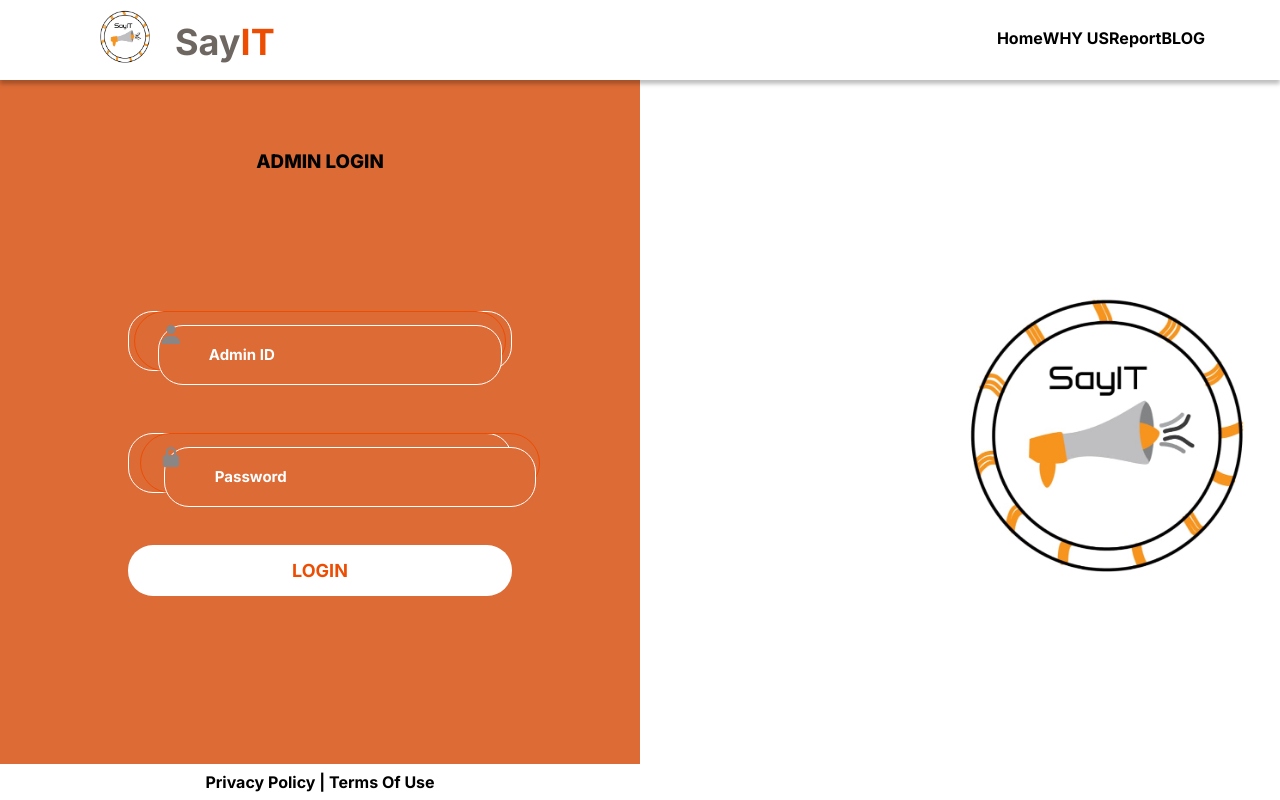
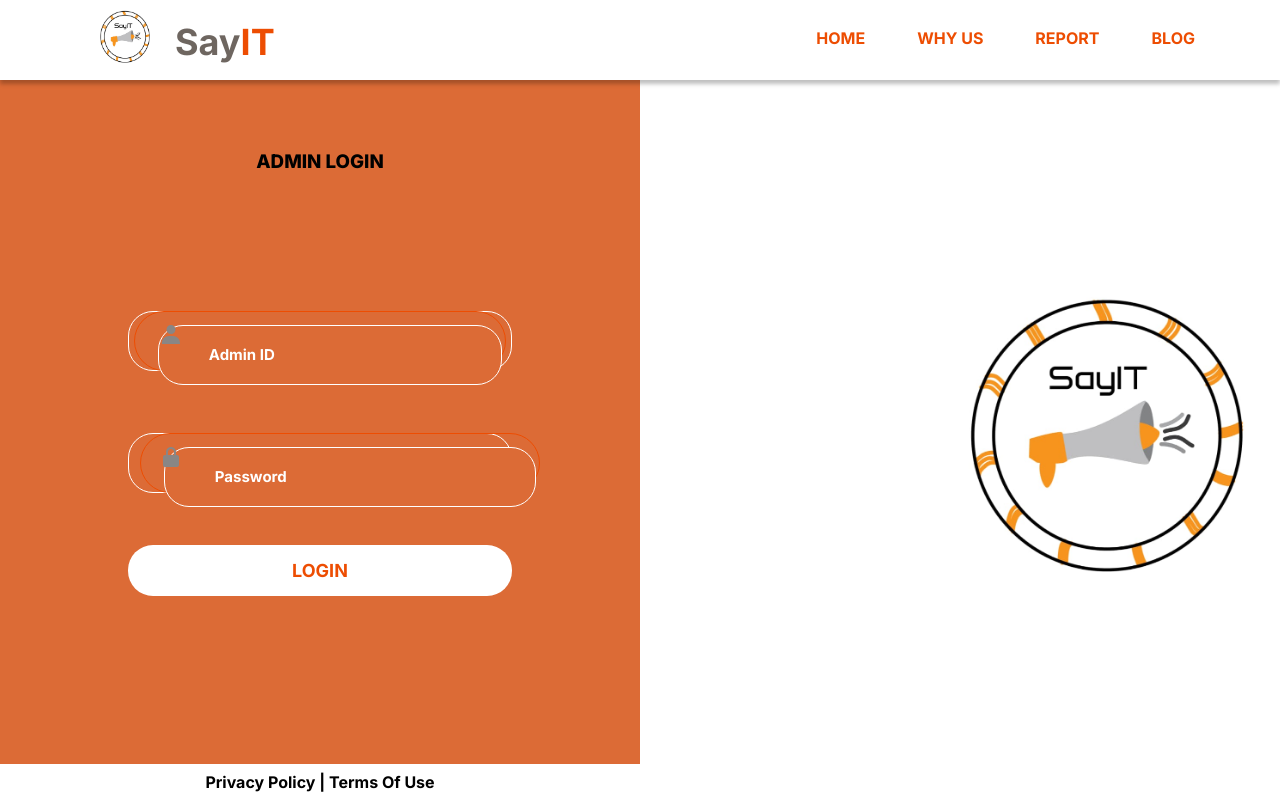
Before and after one commit to godswilludoh/SayIT-React, a React (Create React App) app: page / in a window 1280 px wide. Built offline with nearby package versions, Linux system fonts and the light colour scheme.

Commit message:
styling on navbar

```diff
--- a/src/App.js
+++ b/src/App.js
@@ -8,7 +8,6 @@ import Blog from './pages/blog/Blog';
 import UsersLogin from './pages/login/users/UsersLogin';
 import AdminLogin from './pages/login/admin/AdminLogin';
 import AgentsLogin from './pages/login/agents/AgentsLogin';
-// import Report from './pages/report/report';
 
 function App() {
 	return (
--- a/src/components/nav/Navbar.css
+++ b/src/components/nav/Navbar.css
@@ -28,32 +28,27 @@ nav {
 
 .navLinkWrapper {
 	display: flex;
-	justify-content: space-evenly;
+	justify-content: space-around;
 	align-items: center;
 	margin-right: 75px;
 	margin-bottom: 5px;
+	gap: 2rem;
+	font-weight: 700;
+	color: #ed4d02;
 }
 
-.navLinkWrapper Link {
-	text-decoration: none;
-	padding: 10px;
-	list-style: none;
-}
-
-nav .navLinkWrapper Link {
+nav .navLinkWrapper a {
 	border-radius: 5px;
 	font-size: 16px;
 	padding: 10px;
-	font-weight: 700;
-	text-decoration: none;
 	color: #ed4d02;
 }
 
-nav ul Link a:hover,
-nav ul Link a#active {
+nav .navLinkWrapper a:hover {
 	background-color: #ed4d02;
 	color: #ffff;
 }
+*/
 
 /*For the removing the Id click from the background */
 #click {
--- a/src/components/nav/Navbar.js
+++ b/src/components/nav/Navbar.js
@@ -21,12 +21,12 @@ const Navbar = () => {
 			<label htmlFor='click' className='menu_button'>
 				<i className='fas fa-bars' />
 			</label>
-			<input type='checkbox' id='click' />
-			<ul className='navLinkWrapper'>
-				<Link to='/'>Home</Link>
-				<Link to='/'>WHY US</Link>
-				<Link to='/'>Report</Link>
-				<Link to='/'>BLOG</Link>
+			{/* <input type='checkbox' id='click' /> */}
+			<div className='navLinkWrapper'>
+				<Link to='/'>HOME</Link>
+				<Link to='/whyUs'>WHY US</Link>
+				<Link to='/report'>REPORT</Link>
+				<Link to='/blog'>BLOG</Link>
 				{/* <li>
 					<a href='./index.html'>HOME</a>
 				</li>
@@ -44,7 +44,7 @@ const Navbar = () => {
 						SIGN IN
 					</a>
 				</li> */}
-			</ul>
+			</div>
 		</nav>
 	);
 };
```
